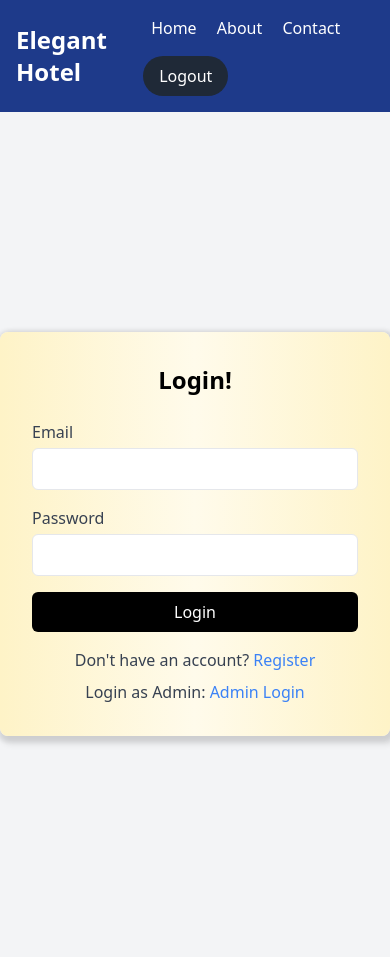
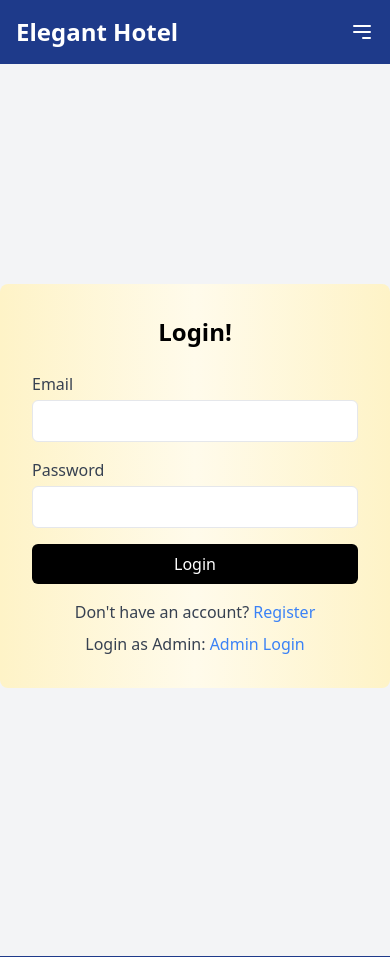
Before and after one commit to create2000/PHP-TOTS, a PHP site: page /PHP-Tots/index.php in a window 390 px wide. Shown: the top 957 px of the page. Run offline with PHP 8.4, Linux system fonts and the light colour scheme; the visitor is signed in with stand-in values (Sample User, id 1).

Commit message:
modified Header for mobile responsiveness

```diff
--- a/templates/Header.php
+++ b/templates/Header.php
@@ -5,9 +5,15 @@
     <!-- Tailwind CSS -->
     <link href="https://cdn.jsdelivr.net/npm/tailwindcss@2.2.19/dist/tailwind.min.css" rel="stylesheet">
     <style>
-        .custom-shadow {
-            box-shadow: 4px 4px 6px 4px rgba(0, 0, 0, 0.1),
-                        0 2px 4px 4px rgba(0, 0, 0, 0.06);
+        .slide-in {
+            transform: translateX(-100%);
+            opacity: 0;
+            transition: transform 0.5s ease-in-out, opacity 0.5s ease-in-out;
+        }
+
+        .slide-in.show {
+            transform: translateX(0);
+            opacity: 1;
         }
     </style>
 </head>
@@ -15,14 +21,56 @@
     <header class="bg-blue-900 text-white p-4">
         <div class="container mx-auto flex justify-between items-center">
             <h1 class="text-2xl font-bold">Elegant Hotel</h1>
-            <nav>
+
+            <!-- Hamburger Icon -->
+            <button id="menu-toggle" class="block md:hidden focus:outline-none">
+                <svg xmlns="http://www.w3.org/2000/svg" class="h-6 w-6" fill="none" viewBox="0 0 24 24" stroke="currentColor">
+                    <path stroke-linecap="round" stroke-linejoin="round" stroke-width="2" d="M4 6h16M4 12h16m-7 6h7" />
+                </svg>
+            </button>
+
+            <!-- Navigation Links -->
+            <nav id="nav-menu" class="hidden md:flex md:items-center md:gap-4">
                 <a href="landing.php" class="mx-2 hover:underline">Home</a>
                 <a href="#about" class="mx-2 hover:underline">About</a>
                 <a href="#contact" class="mx-2 hover:underline">Contact</a>
-
                 <?php if (isset($_SESSION['user_id'])): ?>
-                    <a href="logout.php" class="text-white bg-gray-800 hover:bg-gray-700 rounded-full px-4 py-2 inline-block mt-4" style="border-radius: 9999px;">Logout</a>
+                    <a href="logout.php" class="text-white bg-gray-800 hover:bg-gray-700 rounded-full px-4 py-2">Logout</a>
                 <?php endif; ?>
             </nav>
         </div>
+
+        <!-- Mobile Menu -->
+        <div id="mobile-menu" class="hidden md:hidden bg-blue-800">
+            <a href="landing.php" class="block py-2 px-4 hover:bg-blue-700 slide-in">Home</a>
+            <a href="#about" class="block py-2 px-4 hover:bg-blue-700 slide-in">About</a>
+            <a href="#contact" class="block py-2 px-4 hover:bg-blue-700 slide-in">Contact</a>
+            <?php if (isset($_SESSION['user_id'])): ?>
+                <a href="logout.php" class="block py-2 px-4 bg-gray-800 hover:bg-gray-700 rounded-full text-center slide-in">Logout</a>
+            <?php endif; ?>
+        </div>
     </header>
+
+    <script>
+        const menuToggle = document.getElementById('menu-toggle');
+        const mobileMenu = document.getElementById('mobile-menu');
+        const menuLinks = document.querySelectorAll('#mobile-menu a');
+
+        menuToggle.addEventListener('click', () => {
+            mobileMenu.classList.toggle('hidden');
+
+            // Trigger animation for each link with a delay
+            if (!mobileMenu.classList.contains('hidden')) {
+                menuLinks.forEach((link, index) => {
+                    setTimeout(() => {
+                        link.classList.add('show');
+                    }, index * 100); // Stagger effect
+                });
+            } else {
+                menuLinks.forEach((link) => {
+                    link.classList.remove('show');
+                });
+            }
+        });
+    </script>
+</body>
```
Also changed, not shown: 1 other file.
